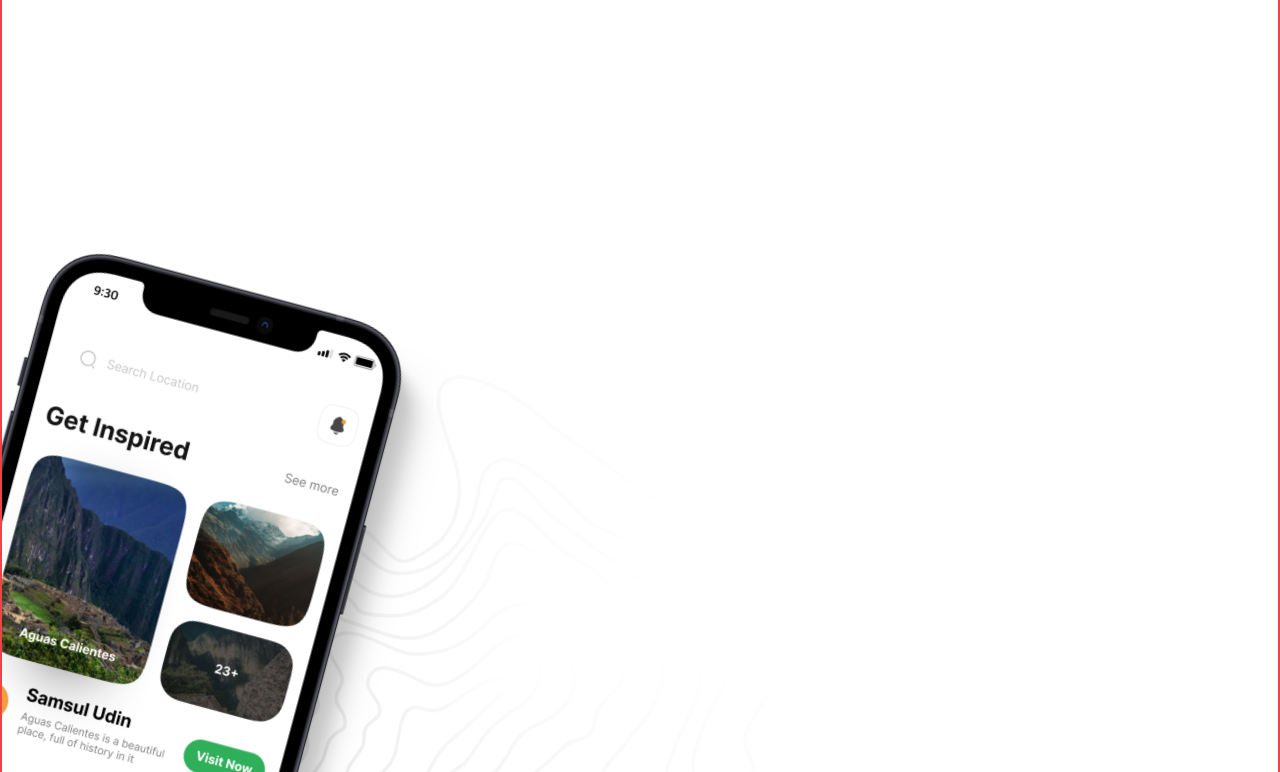
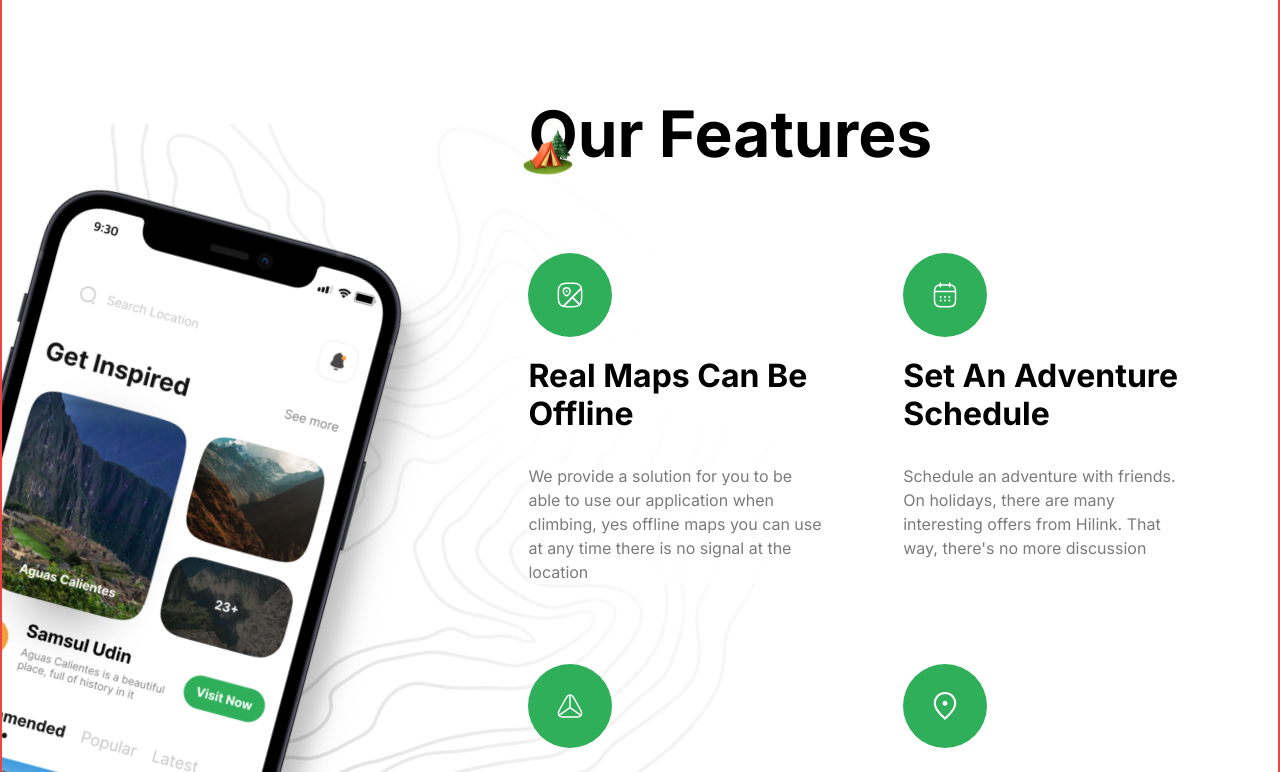
Before and after one commit to Ikechukwu-attah/camp-travler, a Next.js app: page / in a window 1280 px wide. Shown: the part 2668-3440 px from the top of the page. Built offline with nearby package versions, Linux system fonts and the light colour scheme.

Commit message:
completed feature component implementation

```diff
--- a/components/Features.tsx
+++ b/components/Features.tsx
@@ -8,7 +8,7 @@ const Features = () => {
       className="border-2 border-red-500 flex-col flexCenter overflow-hidden
     bg-feature-bg bg-center bg-no-repeat py-24"
     >
-      <div className="max-container padding-container relative w-full justify-end">
+      <div className="max-container padding-container relative w-full flex justify-end">
         <div className="flex flex-1 lg:min-h-[900px]">
           <Image
             src="/phone.png"
@@ -30,7 +30,7 @@ const Features = () => {
             />
             <h2 className="bold-40 lg:bold-64">Our Features</h2>
           </div>
-          <ul>
+          <ul className="mt-10 grid gap-10 md:grid-cols-2 lg:mt-20 lg:gap-20">
             {FEATURES.map((feature) => (
               <FeatureItem
                 key={feature.title}
@@ -56,11 +56,13 @@ type FeatureItem = {
 const FeatureItem = ({ title, icon, description, variant }: FeatureItem) => {
   return (
     <li className="flex w-full flex-col items-start">
-      <div className="rounded-full p-4 lg:p-7">
+      <div className="rounded-full p-4 lg:p-7 bg-green-50">
         <Image src={icon} alt="map" width={28} height={28} />
       </div>
-
-      {title}
+      <h2 className="bold-20 lg:bold-32 mt-5 capitalize"> {title}</h2>
+      <p className="regular-16 mt-5 bg-white/80 text-gray-30 lg:mt-[30px] lg:bg-none">
+        {description}
+      </p>
     </li>
   );
 };
```
